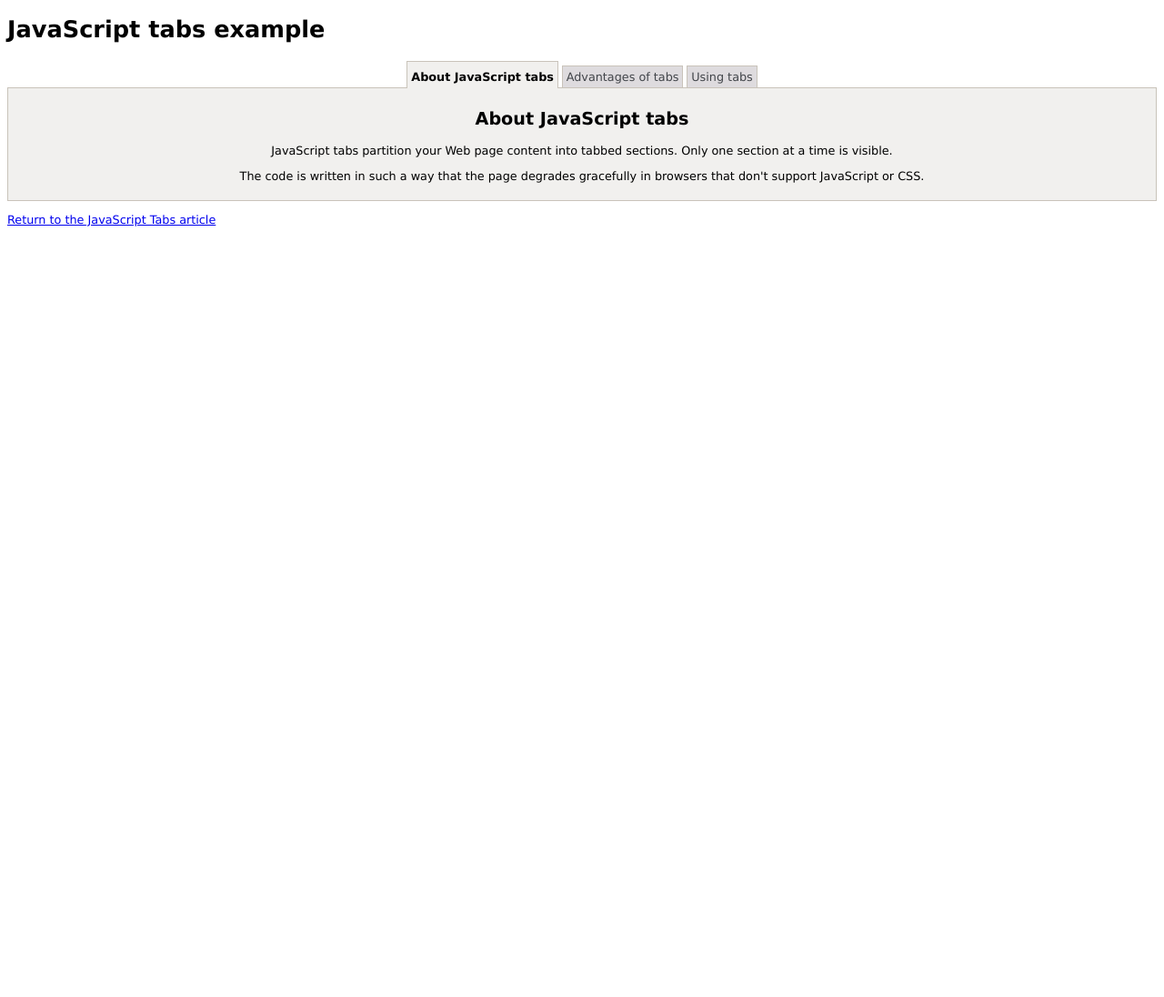
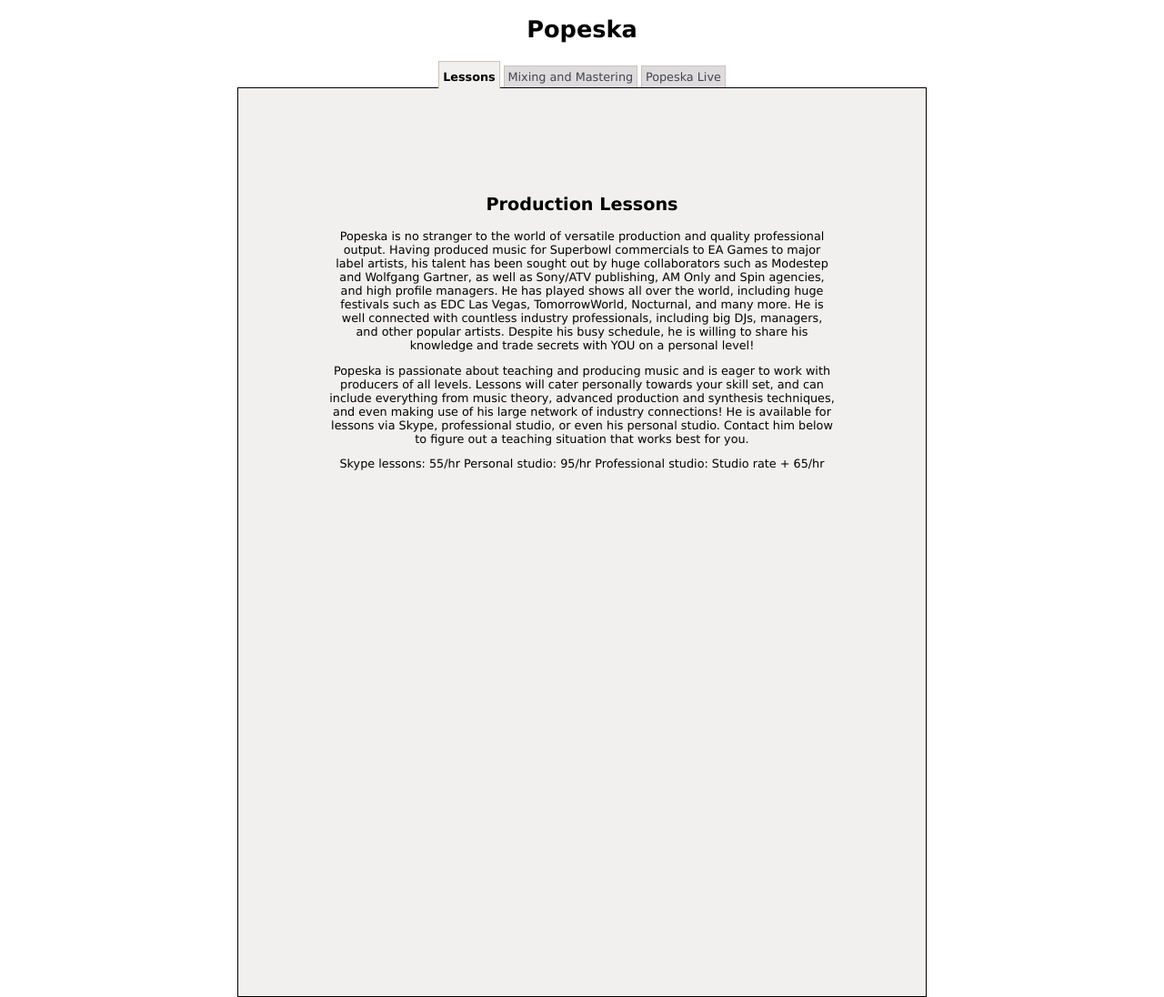
Before and after one commit to ralfpopescu/Popeska-Site, a plain HTML site: page index.html in a window 1280 px wide. Shown: the whole page at 91% size. Before the commit the page ends 800 px from the top, so only its background shows below. Drawn offline with nearby package versions, Linux system fonts and the light colour scheme.

Commit message:
centering and layout

```diff
--- a/css/main.css
+++ b/css/main.css
@@ -7,4 +7,16 @@
      div.tabContent { border: 1px solid #c9c3ba; padding: 0.5em; background-color: #f1f0ee; }
      div.tabContent.hide { display: none; }
      div.tabContent { text-align: center }
+     h1 { text-align: center }
      div.tabs {  }
+
+    div.tabContent {
+
+    width: 300px;
+    height: 1000px;
+    border: 1px solid black;
+    margin: auto;
+    width: 60%;
+    padding: 100px;
+    box-sizing: border-box;
+}
--- a/index.html
+++ b/index.html
@@ -10,38 +10,50 @@
 </head>
 
 <body onload="init()">
-    <h1>JavaScript tabs example</h1>
+    <h1>Popeska</h1>
 
     <ul id="tabs">
-      <li><a href="#about">About JavaScript tabs</a></li>
-      <li><a href="#advantages">Advantages of tabs</a></li>
-      <li><a href="#usage">Using tabs</a></li>
+      <li><a href="#lessons">Lessons</a></li>
+      <li><a href="#mixmaster">Mixing and Mastering</a></li>
+      <li><a href="#live">Popeska Live</a></li>
     </ul>
 
-    <div class="tabContent" id="about">
-      <h2>About JavaScript tabs</h2>
+    <div class="tabContent" id="lessons">
+      <h2>Production Lessons</h2>
       <div>
-        <p>JavaScript tabs partition your Web page content into tabbed sections. Only one section at a time is visible.</p>
-        <p>The code is written in such a way that the page degrades gracefully in browsers that don't support JavaScript or CSS.</p>
+        <p>Popeska is no stranger to the world of versatile production and quality
+          professional output. Having produced music for Superbowl commercials to EA Games to major label artists,
+          his talent has been sought out by huge collaborators such as Modestep and Wolfgang Gartner, as well as
+          Sony/ATV publishing, AM Only and Spin agencies, and high profile managers. He has played shows all over the world,
+          including huge festivals such as EDC Las Vegas, TomorrowWorld, Nocturnal, and many more. He is well connected with
+          countless industry professionals, including big DJs, managers, and other popular artists. Despite his busy schedule,
+          he is willing to share his knowledge and trade secrets with YOU on a personal level!</p>
+        <p>Popeska is passionate about teaching and producing music and is eager to work with producers of all levels.
+          Lessons will cater personally towards your skill set, and can include everything from music theory,
+          advanced production and synthesis techniques, and even making use of his large network of industry connections!
+          He is available for lessons via Skype, professional studio, or even his personal studio.
+          Contact him below to figure out a teaching situation that works best for you.</p>
+
+          <p>Skype lessons: 55/hr
+            Personal studio: 95/hr
+            Professional studio: Studio rate + 65/hr</p>
       </div>
     </div>
 
-    <div class="tabContent" id="advantages">
-      <h2>Advantages of tabs</h2>
+    <div class="tabContent" id="mixmaster">
+      <h2>Mixing and Mastering</h2>
       <div>
         <p>JavaScript tabs are great if your Web page contains a large amount of content.</p>
         <p>They're also good for things like multi-step Web forms.</p>
       </div>
     </div>
 
-    <div class="tabContent" id="usage">
+    <div class="tabContent" id="live">
       <h2>Using tabs</h2>
       <div>
         <p>Click a tab to view the tab's content. Using tabs couldn't be easier!</p>
       </div>
     </div>
 
-    <p><a href="/articles/javascript-tabs/">Return to the JavaScript Tabs article</a></p>
-
   </body>
 </html>
```
